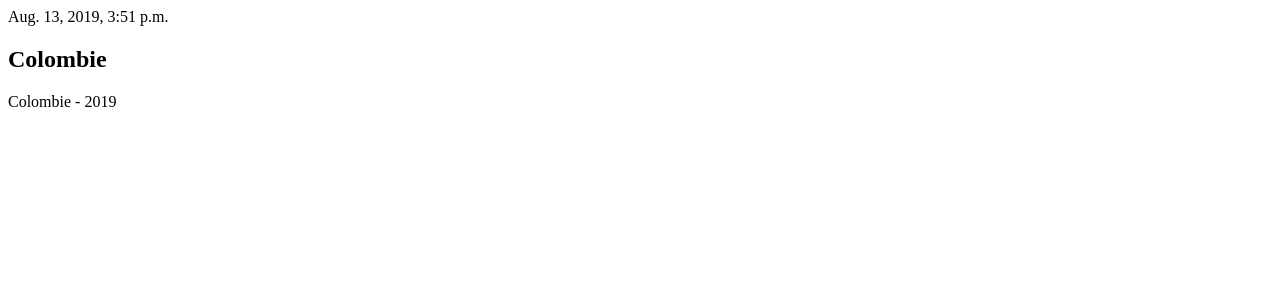
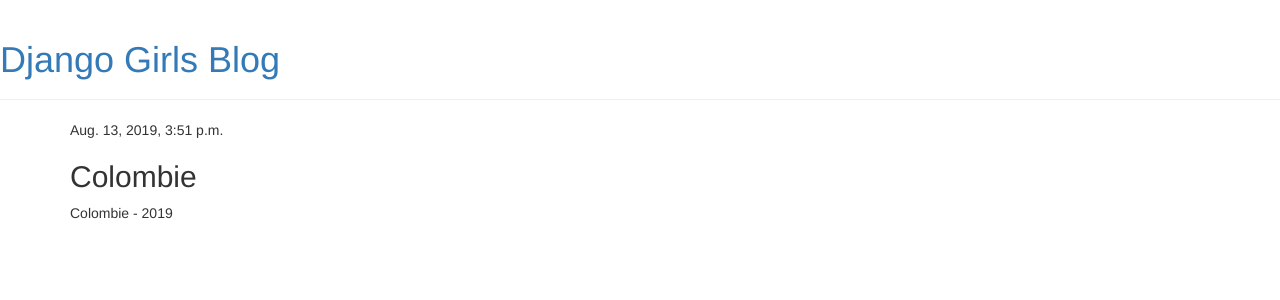
Before and after one commit to JulieLePalabe/my-first-blog, a Django app: page /post/1/ in a window 1280 px wide. Shown: the top 300 px of the page. Run offline with Django 3.2, Linux system fonts and the light colour scheme; data comes from the database, SQL or seed files in the repository; some libraries are stand-ins or nearby versions.

Commit message:
change directory CSS files

```diff
--- a/blog/templates/blog/post_detail.html
+++ b/blog/templates/blog/post_detail.html
@@ -1,3 +1,5 @@
+{% extends 'blog/base.html' %}
+
 {% block content %}
     <div class="post">
         {% if post.published_date %}
--- a/mysite/settings.py
+++ b/mysite/settings.py
@@ -118,8 +118,6 @@ USE_TZ = True
 # Static files (CSS, JavaScript, Images)
 # https://docs.djangoproject.com/en/2.0/howto/static-files/
 
+#STATIC_ROOT = os.path.join(os.path.dirname(__file__), '..', 'static').replace('\\', '/')
 STATIC_URL = '/static/'
-
-#STATIC_ROOT = os.path.join(BASE_DIR, 'static')
-#STATIC_ROOT = os.path.join(os.path.dirname(__file__), '..', 'static').replace('\\', '/')
 STATIC_ROOT = os.path.join(BASE_DIR, 'static')
```
